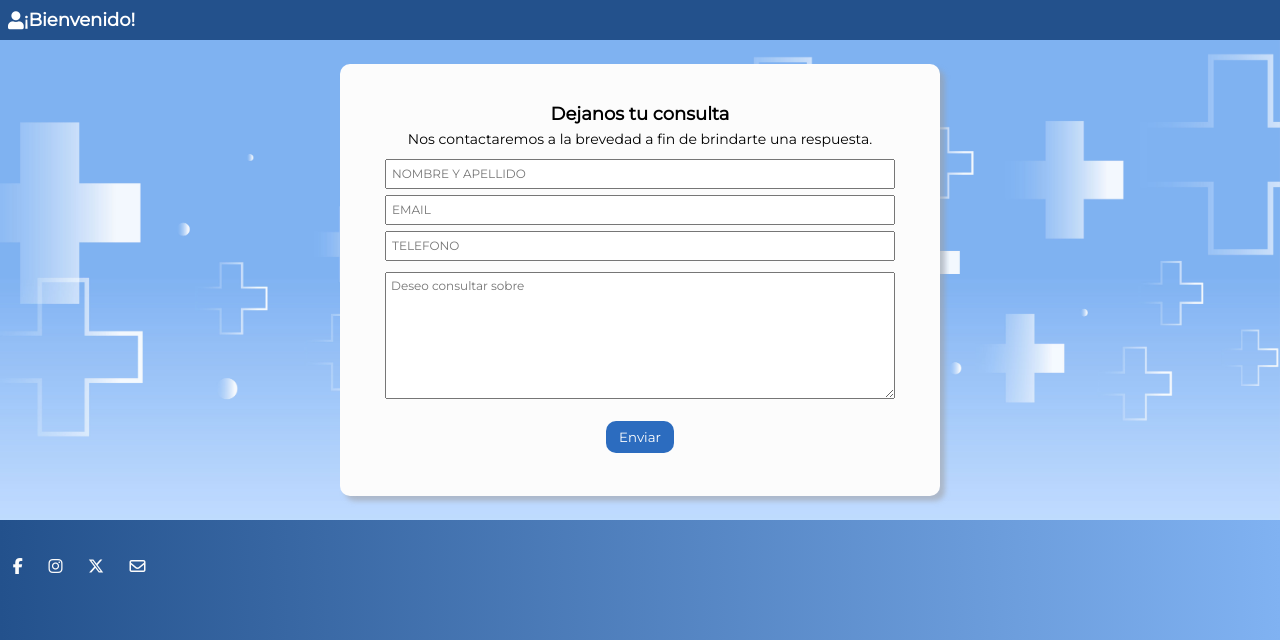
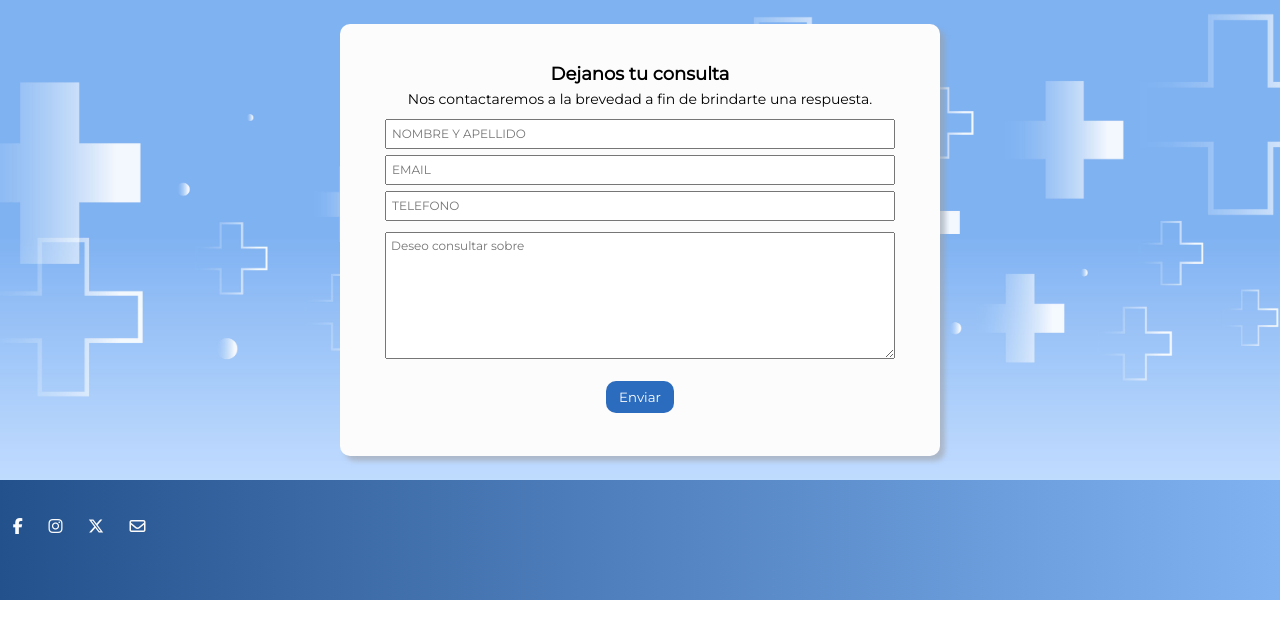
Before and after one commit to GuirinV/deploy_TP2_BACKEND, a Django app: page /contacto in a window 1280 px wide. Shown: the part 200-840 px from the top of the page. After the commit the page ends 800 px from the top, so only its background shows below. Run offline with Django 5.2, Linux system fonts and the light colour scheme; some libraries are stand-ins or nearby versions.

Commit message:
Prueba 4 en "Contacto"

```diff
--- a/templates/contacto.html
+++ b/templates/contacto.html
@@ -29,10 +29,9 @@
     <!-- FAVICON -->
     <link rel="icon" href="../assets/media/iconos/faviconfondo.ico">
 
+    <title>El consultorio de Victor | Contacto</title>
   </head>
   <body>
-
-    <h1><i class="fa fa-user"></i>¡Bienvenido!</h1>
 
     <main class="contenedor_main">
       <section class="contacto">
```
